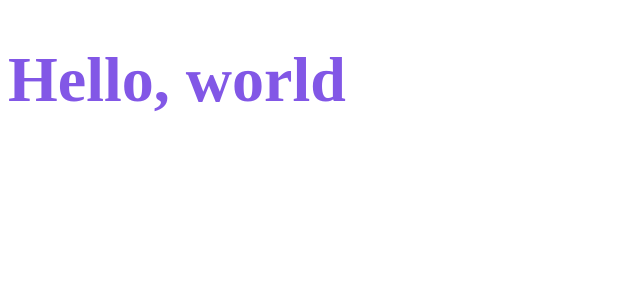
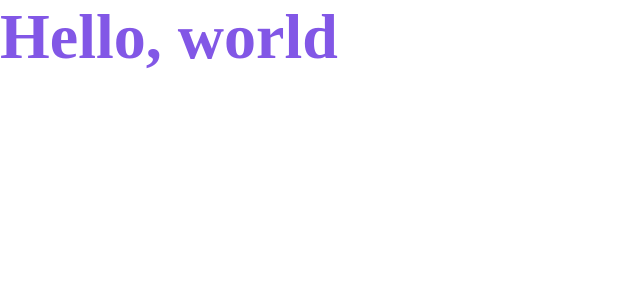
Before and after one commit to PatrickMoraisN/Money-App, a React (Create React App) app: page / in a window 1280 px wide. Shown: the top 300 px of the page, without its empty margins (0-640 px from the left). Built offline with nearby package versions, Linux system fonts and the light colour scheme.

Commit message:
add global style / favicon

```diff
--- a/public/index.html
+++ b/public/index.html
@@ -2,42 +2,13 @@
 <html lang="en">
   <head>
     <meta charset="utf-8" />
-    <link rel="icon" href="%PUBLIC_URL%/favicon.ico" />
+    <link rel="shortcut icon" href="favicon.png" type="image/png">
     <meta name="viewport" content="width=device-width, initial-scale=1" />
-    <meta name="theme-color" content="#000000" />
-    <meta
-      name="description"
-      content="Web site created using create-react-app"
-    />
-    <link rel="apple-touch-icon" href="%PUBLIC_URL%/logo192.png" />
-    <!--
-      manifest.json provides metadata used when your web app is installed on a
-      user's mobile device or desktop. See https://developers.google.com/web/fundamentals/web-app-manifest/
-    -->
-    <link rel="manifest" href="%PUBLIC_URL%/manifest.json" />
-    <!--
-      Notice the use of %PUBLIC_URL% in the tags above.
-      It will be replaced with the URL of the `public` folder during the build.
-      Only files inside the `public` folder can be referenced from the HTML.
 
-      Unlike "/favicon.ico" or "favicon.ico", "%PUBLIC_URL%/favicon.ico" will
-      work correctly both with client-side routing and a non-root public URL.
-      Learn how to configure a non-root public URL by running `npm run build`.
-    -->
     <title>React App</title>
   </head>
   <body>
-    <noscript>You need to enable JavaScript to run this app.</noscript>
     <div id="root"></div>
-    <!--
-      This HTML file is a template.
-      If you open it directly in the browser, you will see an empty page.
 
-      You can add webfonts, meta tags, or analytics to this file.
-      The build step will place the bundled scripts into the <body> tag.
-
-      To begin the development, run `npm start` or `yarn start`.
-      To create a production bundle, use `npm run build` or `yarn build`.
-    -->
   </body>
 </html>
--- a/src/App.tsx
+++ b/src/App.tsx
@@ -1,5 +1,6 @@
 import React from 'react';
 import styled from 'styled-components';
+import { CreateGlobalStyle } from './styles/global';
 
 const Title = styled.h1`
   color: #8257e6;
@@ -9,6 +10,7 @@
   return (
     <Title>
       Hello, world
+      <CreateGlobalStyle />
     </Title>
   );
 }
--- /dev/null
+++ b/src/styles/global.ts
@@ -0,0 +1,46 @@
+import { createGlobalStyle } from 'styled-components';
+
+export const CreateGlobalStyle = createGlobalStyle`
+:root {
+  --background: #f0f2f5;
+  --red: #e52e4d;
+  --blue: #5429cc;
+
+  --blue-light: #6933ff;
+
+  --text-title: #363f5f;
+  --text-body: #969cb3;
+
+  --shape: #fff;
+}
+
+* {
+  margin: 0;
+  padding: 0;
+  box-sizing: border-box;
+}
+
+body {
+  background: var(----background);
+  -webkit-font-smoothing: antialiased; // fonte mais "limpa"
+}
+
+html {
+  @media (max-width: 1080px) {
+    font-size: 93.75%; // 15px
+  }
+
+  @media (max-width: 720px) {
+    font-size: 87.5%; // 14px
+  }
+}
+
+button {
+  cursor: pointer;
+}
+
+[disabled] {
+  cursor: not-allowed;
+  opacity: 0.6;
+}
+`
```
Also changed, not shown: public/favicon.png (renamed from src/favicon.png).
